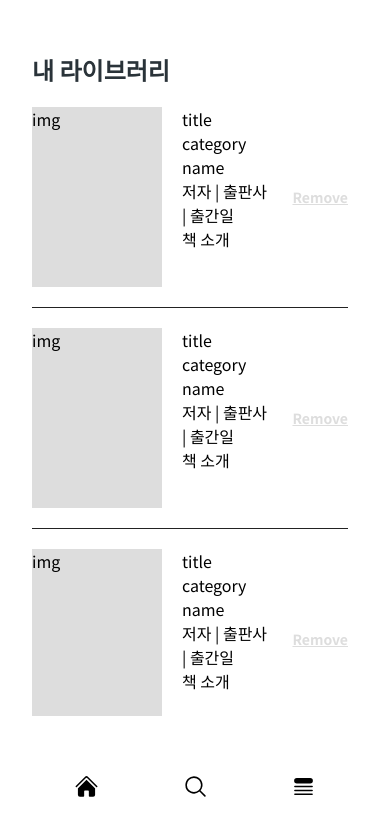
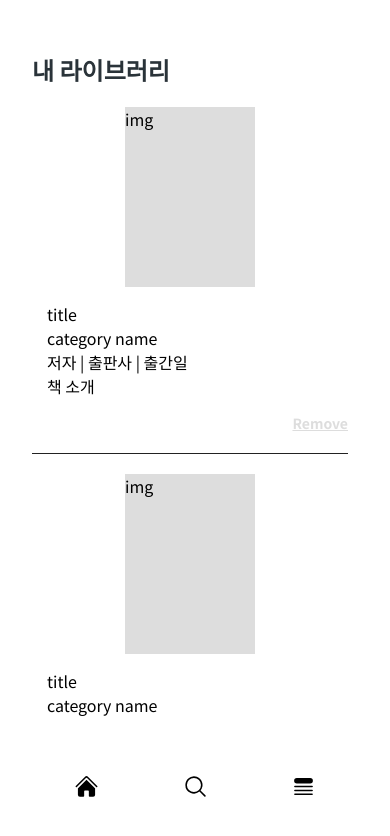
Before and after one commit to Ahnhojeong/Book-Park, a React (Create React App) app: page /library in a window 390 px wide. Shown: the top 836 px of the page. Built offline with nearby package versions, Linux system fonts and the light colour scheme.

Commit message:
💄 반응형 스타일 추가

```diff
--- a/src/components/library/LibraryList.tsx
+++ b/src/components/library/LibraryList.tsx
@@ -1,3 +1,4 @@
+import { MediaQuery } from "@style/media";
 import { styled } from "styled-components";
 
 const Li = styled.li`
@@ -12,18 +13,32 @@ const Li = styled.li`
 const ListItemContainer = styled.div`
   display: flex;
   justify-content: space-between;
+  ${MediaQuery.tablet`
+    flex-direction: column;
+  `}
 `;
 
 const ThumbImgBox = styled.div`
-  background-color: #dddddd;
-  width: 130px;
-  height: 180px;
+  & > div {
+    background-color: #dddddd;
+    width: 130px;
+    height: 180px;
+  }
+
+  ${MediaQuery.tablet`
+    display: flex;
+    justify-content: center;
+    align-items:center;
+  `}
 `;
 
 const BloqueBox = styled.div`
   flex: 3;
-  padding: 0 20px 20px 20px;
+  padding: 0 15px 15px 15px;
   height: 100%;
+  ${MediaQuery.tablet`
+    padding-top: 15px;
+  `}
 `;
 
 const DeleteBox = styled.div`
@@ -35,6 +50,10 @@ const DeleteBox = styled.div`
   font-weight: 600;
   text-decoration: underline;
   cursor: pointer;
+
+  ${MediaQuery.tablet`
+    justify-content: end;
+  `}
 `;
 
 function LibraryList() {
@@ -43,7 +62,9 @@ function LibraryList() {
       <ul>
         <Li>
           <ListItemContainer>
-            <ThumbImgBox>img</ThumbImgBox>
+            <ThumbImgBox>
+              <div>img</div>
+            </ThumbImgBox>
             <BloqueBox>
               <h4>title</h4>
               <h5>category name</h5>
@@ -56,7 +77,9 @@ function LibraryList() {
         </Li>
         <Li>
           <ListItemContainer>
-            <ThumbImgBox>img</ThumbImgBox>
+            <ThumbImgBox>
+              <div>img</div>
+            </ThumbImgBox>
             <BloqueBox>
               <h4>title</h4>
               <h5>category name</h5>
@@ -69,7 +92,9 @@ function LibraryList() {
         </Li>
         <Li>
           <ListItemContainer>
-            <ThumbImgBox>img</ThumbImgBox>
+            <ThumbImgBox>
+              <div>img</div>
+            </ThumbImgBox>
             <BloqueBox>
               <h4>title</h4>
               <h5>category name</h5>
@@ -82,7 +107,24 @@ function LibraryList() {
         </Li>
         <Li>
           <ListItemContainer>
-            <ThumbImgBox>img</ThumbImgBox>
+            <ThumbImgBox>
+              <div>img</div>
+            </ThumbImgBox>
+            <BloqueBox>
+              <h4>title</h4>
+              <h5>category name</h5>
+              <h6>저자 | 출판사 | 출간일</h6>
+
+              <p>책 소개</p>
+            </BloqueBox>
+            <DeleteBox>Remove</DeleteBox>
+          </ListItemContainer>
+        </Li>
+        <Li>
+          <ListItemContainer>
+            <ThumbImgBox>
+              <div>img</div>
+            </ThumbImgBox>
             <BloqueBox>
               <h4>title</h4>
               <h5>category name</h5>
```
